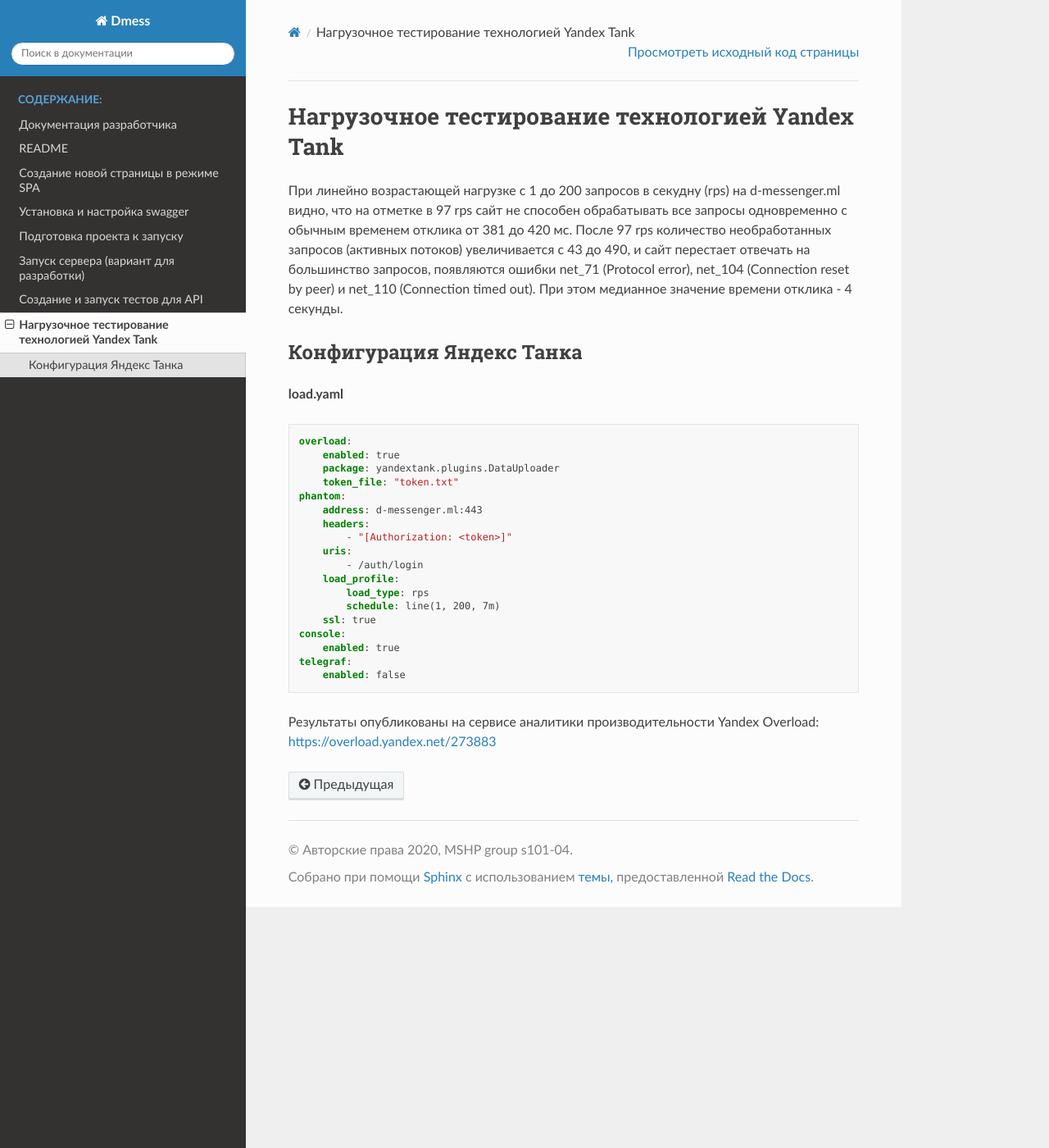
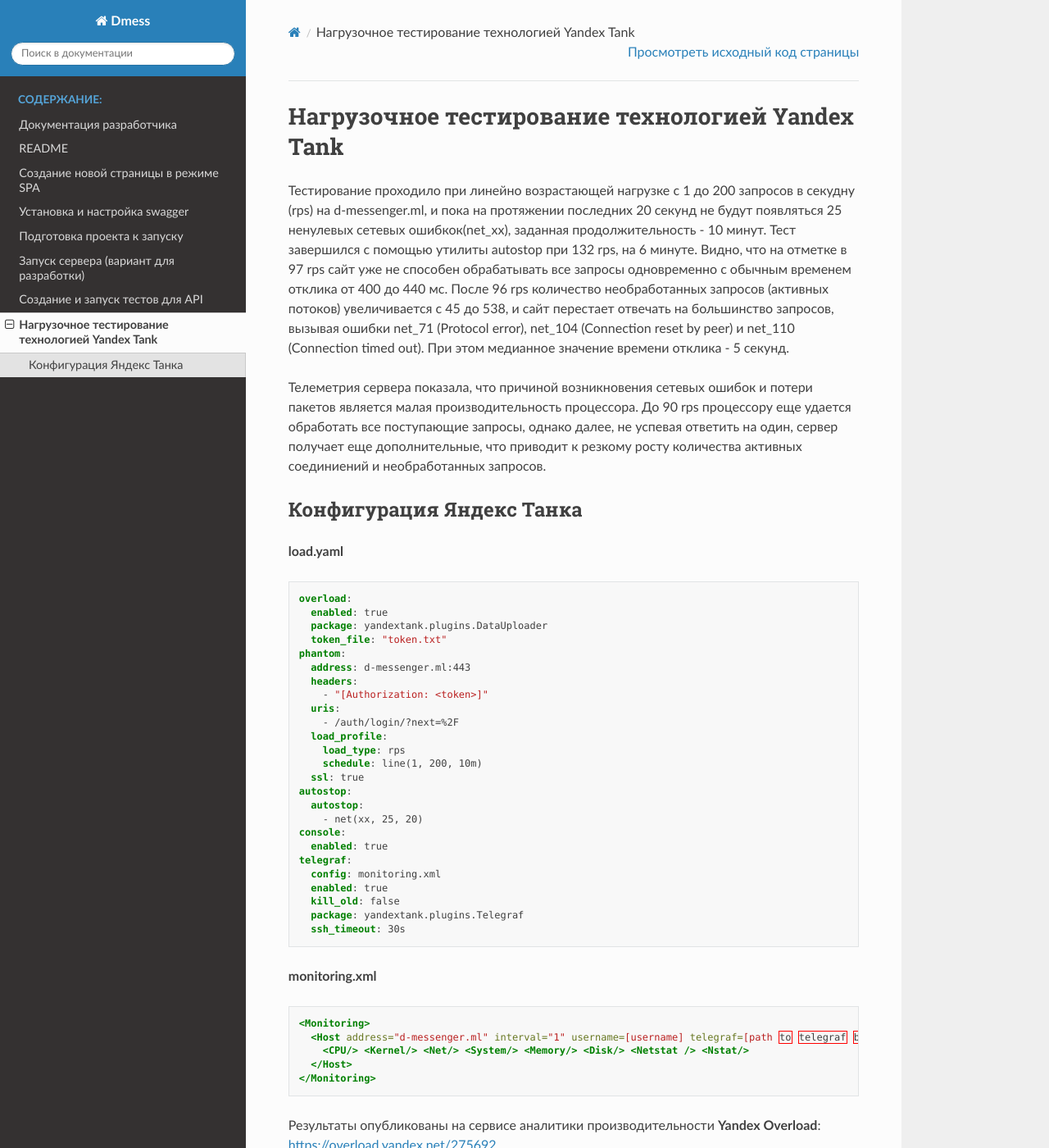
Before and after one commit to ovzen/dmess-, a Sphinx documentation site: the page built from docs/load_testing.rst, in a window 1280 px wide and 1400 px high. Shown: the whole window at 82% size. Built offline with Sphinx 7.4.7 and the Read the Docs theme 2.0.0, drawn with Linux system fonts in a browser that asks for light colours.

Commit message:
Load testing with telegraf report added to documentation

```diff
--- a/docs/load_testing.rst
+++ b/docs/load_testing.rst
@@ -1,10 +1,12 @@
 Нагрузочное тестирование технологией Yandex Tank
 ================================================
 
-При линейно возрастающей нагрузке с 1 до 200 запросов в секудну (rps) на d-messenger.ml видно, что на отметке в 97 rps сайт не способен обрабатывать все запросы одновременно с обычным временем отклика от 381 до 420 мс.
-После 97 rps количество необработанных запросов (активных потоков) увеличивается с 43 до 490, и сайт перестает отвечать на большинство запросов,
-появляются ошибки net_71 (Protocol error), net_104 (Connection reset by peer) и net_110 (Connection timed out).
-При этом медианное значение времени отклика - 4 секунды.
+Тестирование проходило при линейно возрастающей нагрузке с 1 до 200 запросов в секудну (rps) на d-messenger.ml, и пока на протяжении последних 20 секунд не будут появляться 25 ненулевых сетевых ошибкок(net_xx), заданная продолжительность - 10 минут. Тест завершился с помощью утилиты autostop при 132 rps, на 6 минуте.
+Видно, что на отметке в 97 rps сайт уже не способен обрабатывать все запросы одновременно с обычным временем отклика от 400 до 440 мс.
+После 96 rps количество необработанных запросов (активных потоков) увеличивается с 45 до 538, и сайт перестает отвечать на большинство запросов, вызывая ошибки net_71 (Protocol error), net_104 (Connection reset by peer) и net_110 (Connection timed out).
+При этом медианное значение времени отклика - 5 секунд.
+
+Телеметрия сервера показала, что причиной возникновения сетевых ошибок и потери пакетов является малая производительность процессора. До 90 rps процессору еще удается обработать все поступающие запросы, однако далее, не успевая ответить на один, сервер получает еще дополнительные, что приводит к резкому росту количества активных соединиений и необработанных запросов.
 
 Конфигурация Яндекс Танка
 -------------------------
@@ -14,23 +16,40 @@
 .. code-block:: yaml
 
     overload:
-        enabled: true
-        package: yandextank.plugins.DataUploader
-        token_file: "token.txt"
+      enabled: true
+      package: yandextank.plugins.DataUploader
+      token_file: "token.txt"
     phantom:
-        address: d-messenger.ml:443
-        headers:
-            - "[Authorization: <token>]"
-        uris:
-            - /auth/login
-        load_profile:
-            load_type: rps
-            schedule: line(1, 200, 7m)
-        ssl: true
+      address: d-messenger.ml:443
+      headers:
+        - "[Authorization: <token>]"
+      uris:
+        - /auth/login/?next=%2F
+      load_profile:
+        load_type: rps
+        schedule: line(1, 200, 10m)
+      ssl: true
+    autostop:
+      autostop:
+        - net(xx, 25, 20)
     console:
-        enabled: true
+      enabled: true
     telegraf:
-        enabled: false
+      config: monitoring.xml
+      enabled: true
+      kill_old: false
+      package: yandextank.plugins.Telegraf
+      ssh_timeout: 30s
 
-Результаты опубликованы на сервисе аналитики производительности Yandex Overload:
-https://overload.yandex.net/273883
+**monitoring.xml**
+
+.. code-block:: XML
+
+  <Monitoring>
+    <Host address="d-messenger.ml" interval="1" username=[username] telegraf=[path to telegraf binary]>
+      <CPU/> <Kernel/> <Net/> <System/> <Memory/> <Disk/> <Netstat /> <Nstat/>
+    </Host>
+  </Monitoring>
+
+Результаты опубликованы на сервисе аналитики производительности **Yandex Overload**:
+https://overload.yandex.net/275692
```
